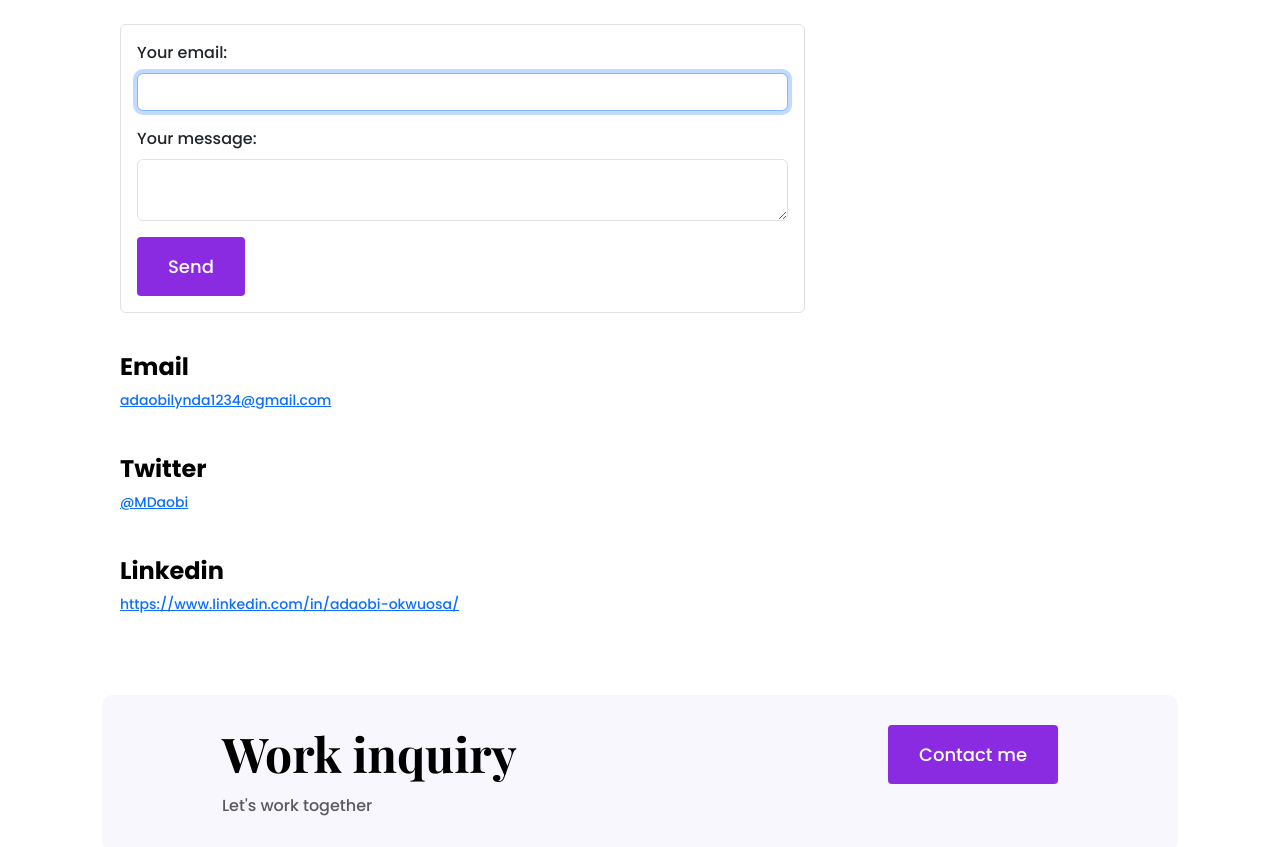
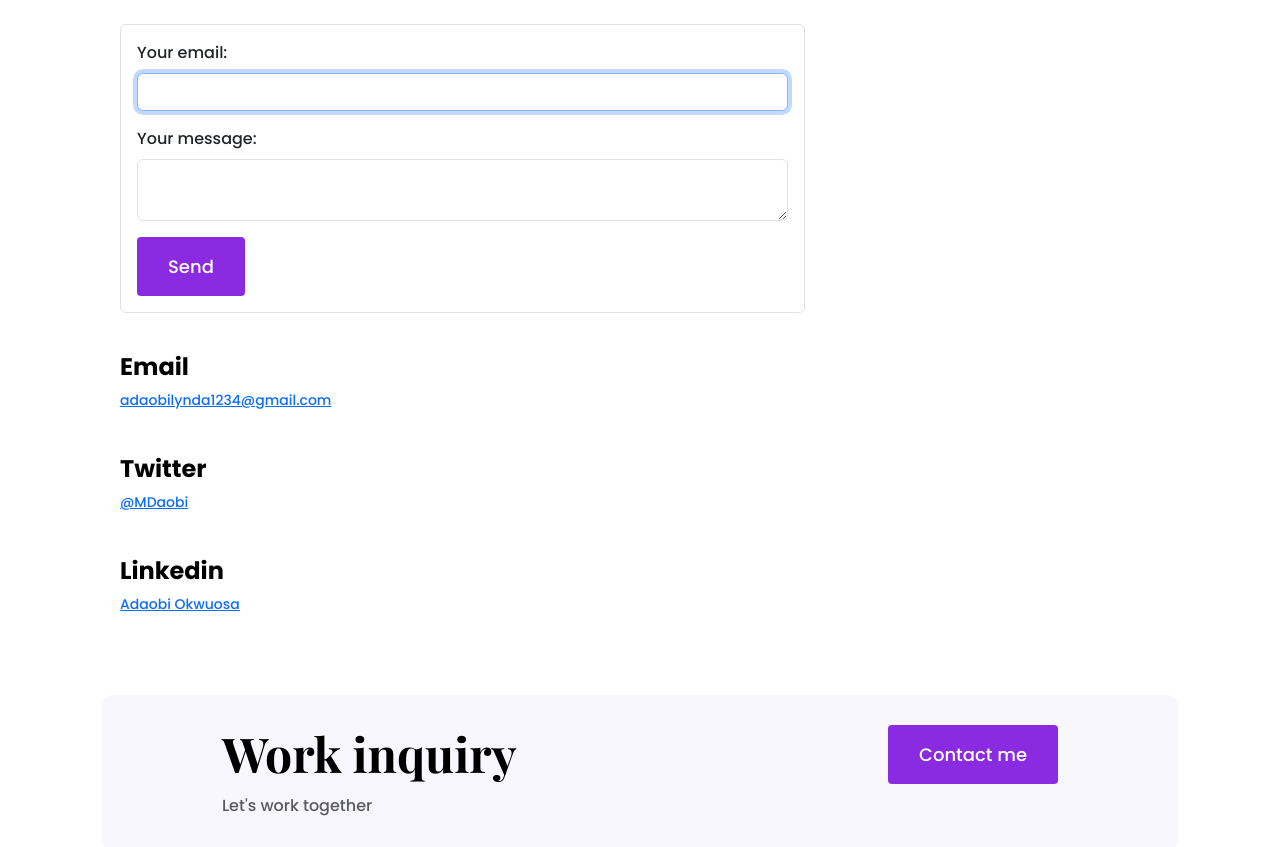
Before and after one commit to Adaobilynda1234/frontend-portfolio-website, a plain HTML site: page contact.html in a window 1280 px wide. Shown: the part 250-1097 px from the top of the page. Drawn offline with nearby package versions, Linux system fonts and the light colour scheme.

Commit message:
updatedlink2

```diff
--- a/contact.html
+++ b/contact.html
@@ -107,8 +107,8 @@
         <h3>Linkedin</h3>
 
         <p>
-          <a href="www.linkedin.com/in/adaobi-okwuosa">
-            https://www.linkedin.com/in/adaobi-okwuosa/</a
+          <a href=" https://www.linkedin.com/in/adaobi-okwuosa/">
+            Adaobi Okwuosa</a
           >
         </p>
       </div>
```
